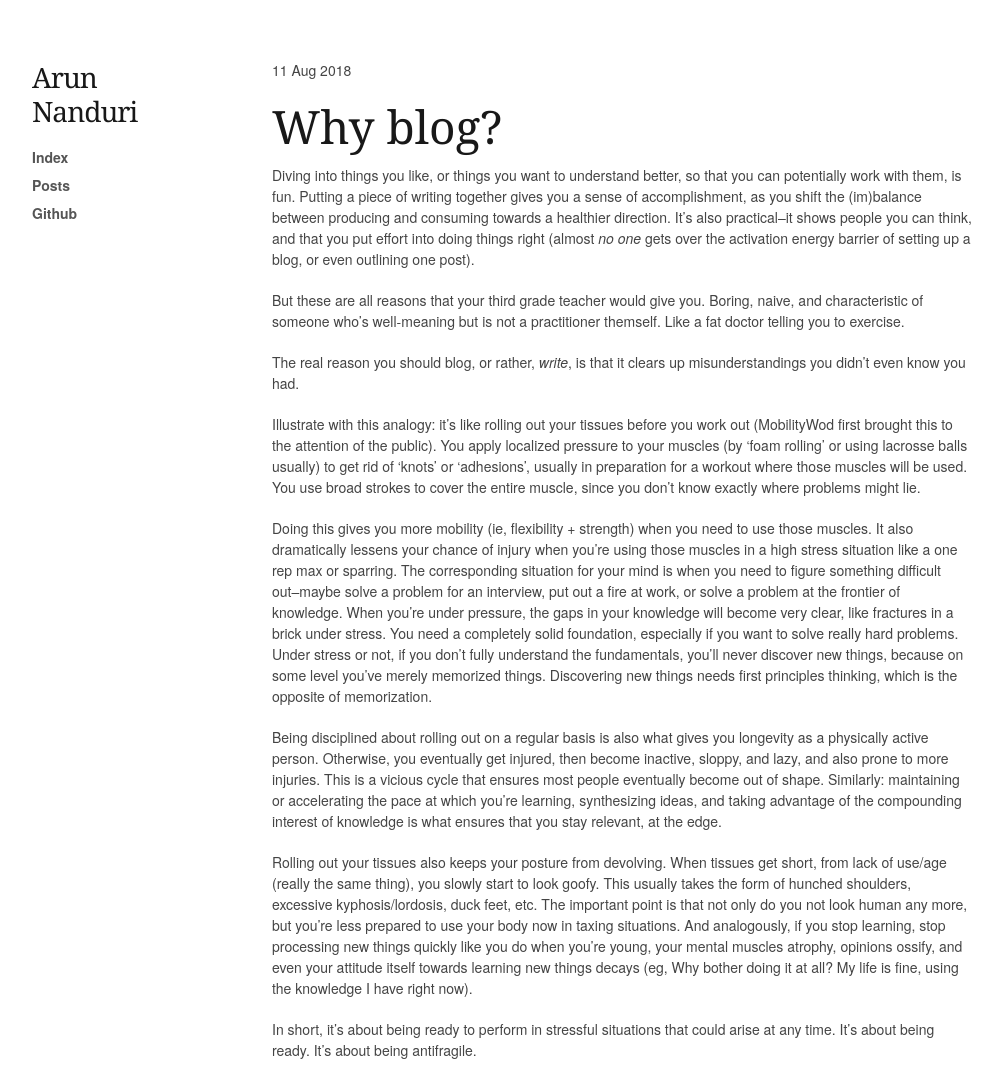
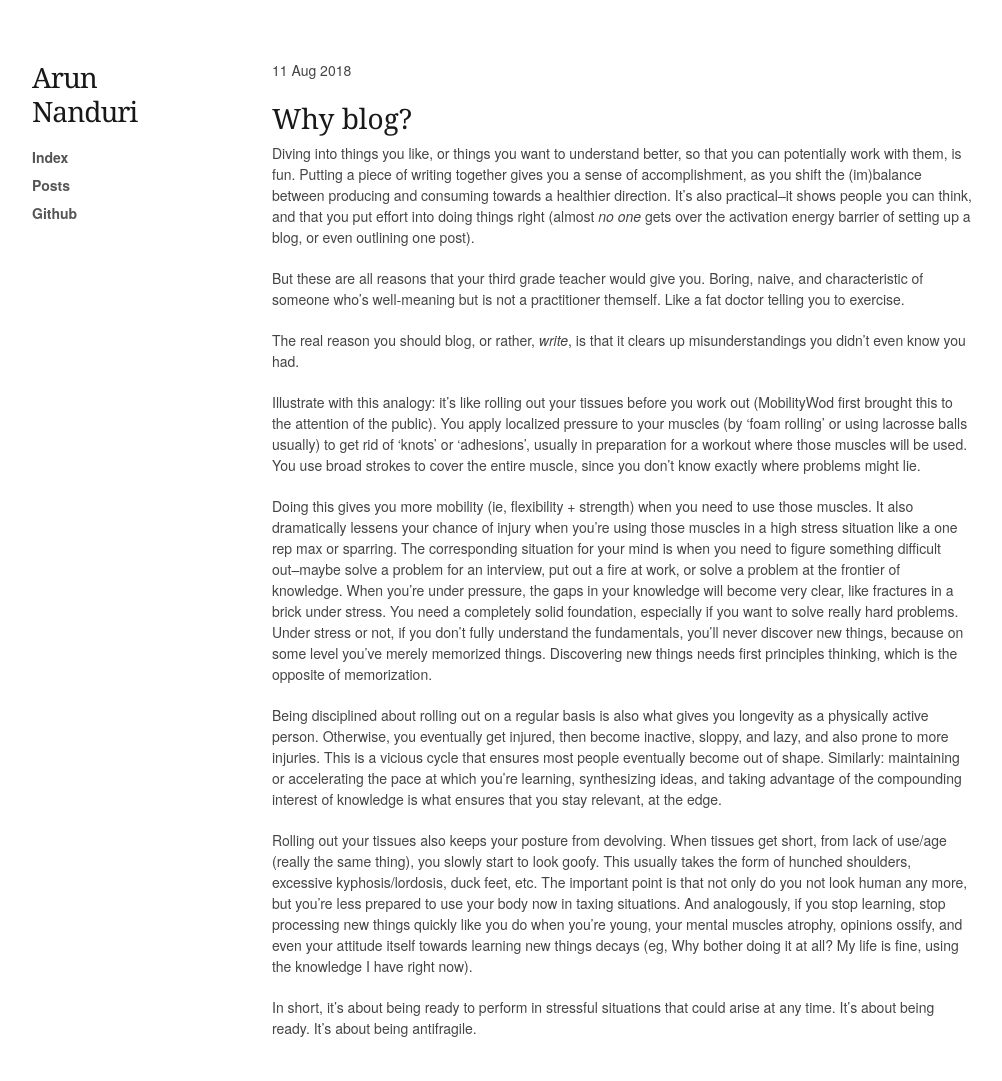
Before and after one commit to ananduri/ananduri.github.io, a Jekyll site: the page built from _posts/2018-08-11-Why-Blog.md, in a window 1280 px wide. Shown: the whole page, without its empty margins (138-1140 px from the left). Built offline with Jekyll 4.4.1, drawn with Linux system fonts in a browser that asks for light colours; nearby versions of some CDN libraries; some web fonts are replaced; our own code applies the rules of GitHub Pages for plain Markdown files; after the commit the page ends 1059 px from its top, so only the background shows below that.

```diff
--- a/_posts/2018-08-11-Why-Blog.md
+++ b/_posts/2018-08-11-Why-Blog.md
@@ -1,4 +1,4 @@
-# Why blog?
+### Why blog?
 
 Diving into things you like, or things you want to understand better,
 so that you can potentially work with them, is fun. Putting a piece of
```
